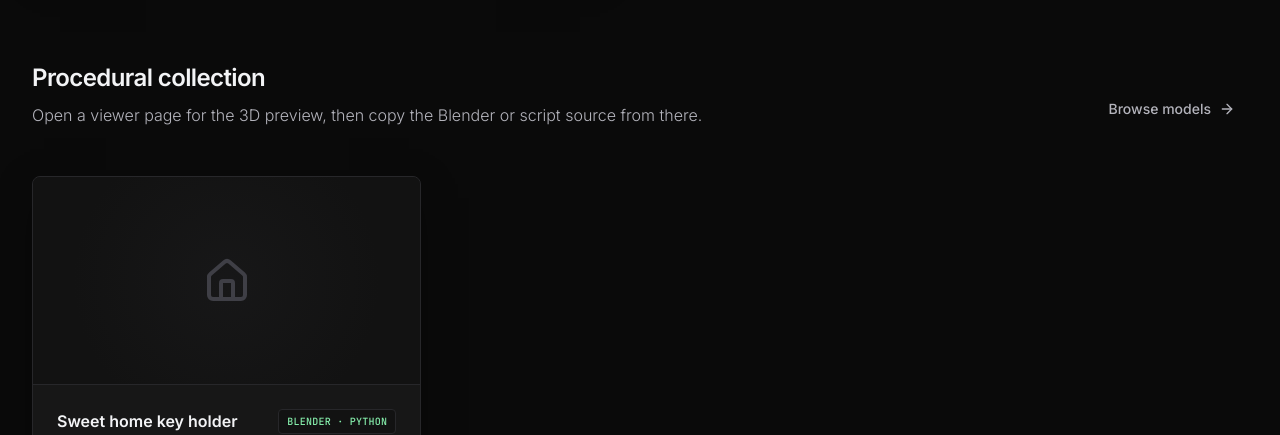
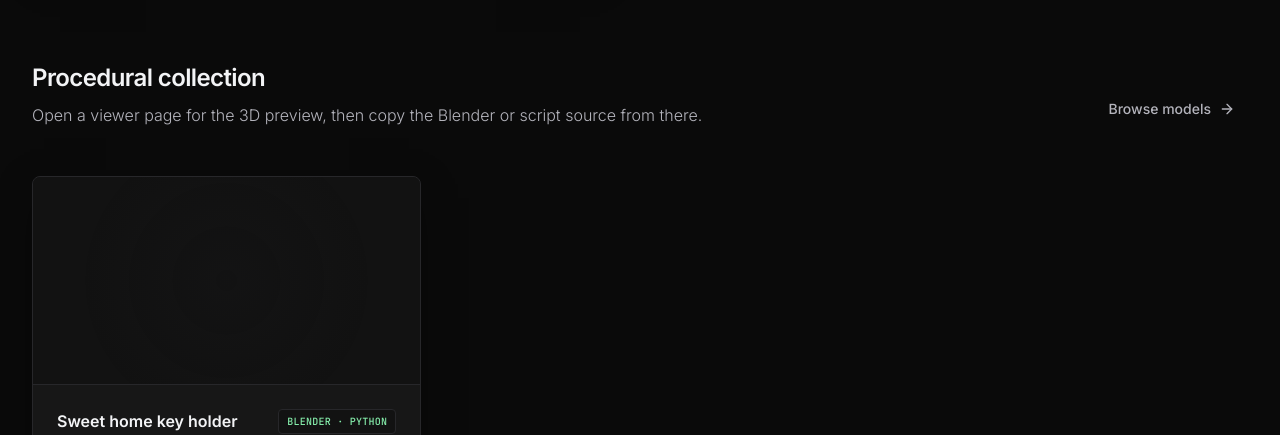
Before and after one commit to codefrydev/3DPrinter, a Next.js app: page / in a window 1280 px wide. Shown: the part 816-1251 px from the top of the page. Built offline with nearby package versions, Linux system fonts and the light colour scheme; no server answers.

Commit message:
nodels viewl in other place rather than false

```diff
--- a/components/CodePanel.tsx
+++ b/components/CodePanel.tsx
@@ -1,7 +1,7 @@
 "use client";
 
 import { useCallback, useState } from "react";
-import { Check, Copy, Mouse } from "lucide-react";
+import { Check, Copy } from "lucide-react";
 import type { ModelEntry } from "@/modelcode/registry";
 import { LazyModelViewer } from "@/components/LazyModelViewer";
 import { copyToClipboard } from "@/lib/copyToClipboard";
--- a/components/Gallery.tsx
+++ b/components/Gallery.tsx
@@ -1,21 +1,13 @@
 import Link from "next/link";
-import { ArrowRight, Box, Home } from "lucide-react";
+import { ArrowRight } from "lucide-react";
+import { GalleryCardPreview } from "@/components/GalleryCardPreview";
 import type { GalleryModel, ModelTagTone } from "@/modelcode/registry";
-import type { LucideIcon } from "lucide-react";
 
 const toneClass: Record<ModelTagTone, string> = {
   blue: "text-syntax-blue",
   green: "text-syntax-green",
   pink: "text-syntax-pink",
 };
-
-const iconById: Record<string, LucideIcon> = {
-  "home-key": Home,
-};
-
-function cardIcon(id: string): LucideIcon {
-  return iconById[id] ?? Box;
-}
 
 export type GalleryProps = {
   models: readonly GalleryModel[];
@@ -55,7 +47,6 @@ export function Gallery({ models }: GalleryProps) {
 
       <div className="grid grid-cols-1 gap-6 md:grid-cols-2 lg:grid-cols-3">
         {models.map((m) => {
-          const Icon = cardIcon(m.id);
           const tagClass = toneClass[m.tagTone];
           return (
             <Link
@@ -64,16 +55,19 @@ export function Gallery({ models }: GalleryProps) {
               aria-label={`${m.title}: open 3D viewer and copy code. ${m.description}`}
               className="group block overflow-hidden rounded-card border border-line-strong bg-surface shadow-card transition-[border-color,box-shadow,transform] duration-300 ease-out hover:-translate-y-0.5 hover:border-line-focus hover:shadow-card-hover motion-reduce:transition-none motion-reduce:hover:translate-y-0"
             >
-              <div className="relative flex h-52 items-center justify-center overflow-hidden border-b border-line-strong bg-elevated">
+              <div className="relative h-52 overflow-hidden border-b border-line-strong bg-elevated">
+                <GalleryCardPreview
+                  src={m.modelUrl}
+                  alt={`${m.title} — preview`}
+                />
                 <div
-                  className="absolute inset-0 opacity-50"
+                  className="pointer-events-none absolute inset-0 z-[1] opacity-30"
                   style={{
                     backgroundImage:
-                      "radial-gradient(circle at center, rgb(39 39 42 / 0.5), transparent 70%)",
+                      "radial-gradient(circle at center, rgb(24 24 27 / 0.6), transparent 65%)",
                   }}
                   aria-hidden
                 />
-                <Icon className="relative z-10 h-12 w-12 text-line-focus transition-colors duration-300 ease-out group-hover:text-secondary motion-reduce:transition-none" />
               </div>
               <div className="p-6">
                 <div className="mb-3 flex items-start justify-between gap-3">
--- /dev/null
+++ b/components/GalleryCardPreview.tsx
@@ -0,0 +1,22 @@
+"use client";
+
+import { LazyModelViewer } from "@/components/LazyModelViewer";
+
+export type GalleryCardPreviewProps = {
+  src: string;
+  alt: string;
+};
+
+export function GalleryCardPreview({ src, alt }: GalleryCardPreviewProps) {
+  return (
+    <div className="absolute inset-0">
+      <LazyModelViewer
+        src={src}
+        alt={alt}
+        className="h-full w-full"
+        interactive={false}
+        loading="lazy"
+      />
+    </div>
+  );
+}
--- a/components/LazyModelViewer.tsx
+++ b/components/LazyModelViewer.tsx
@@ -1,8 +1,9 @@
 "use client";
 
 import dynamic from "next/dynamic";
+import type { ModelViewerProps } from "./ModelViewer";
 
-export const LazyModelViewer = dynamic(() => import("./ModelViewer"), {
+export const LazyModelViewer = dynamic<ModelViewerProps>(() => import("./ModelViewer"), {
   ssr: false,
   loading: () => (
     <div
--- a/components/ModelViewer.tsx
+++ b/components/ModelViewer.tsx
@@ -6,18 +6,35 @@ export type ModelViewerProps = {
   src: string;
   alt: string;
   className?: string;
+  /** When false, no orbit controls; pointer events pass through (e.g. card links). */
+  interactive?: boolean;
+  /** Viewport-based loading for thumbnails. */
+  loading?: "auto" | "lazy";
 };
 
-export default function ModelViewer({ src, alt, className }: ModelViewerProps) {
+export default function ModelViewer({
+  src,
+  alt,
+  className,
+  interactive = true,
+  loading = "auto",
+}: ModelViewerProps) {
+  const passThrough = interactive === false;
   return (
     // Custom element from @google/model-viewer
     <model-viewer
       src={src}
       alt={alt}
-      camera-controls
+      loading={loading}
+      {...(interactive ? { "camera-controls": true as const } : {})}
+      {...(passThrough ? { "interaction-prompt": "none" as const } : {})}
       auto-rotate
       shadow-intensity="1"
-      className={className}
+      className={
+        passThrough
+          ? [className, "pointer-events-none select-none"].filter(Boolean).join(" ")
+          : className
+      }
     />
   );
 }
--- a/types/jsx-model-viewer.d.ts
+++ b/types/jsx-model-viewer.d.ts
@@ -7,9 +7,11 @@ declare module "react" {
         HTMLAttributes<HTMLElement> & {
           src?: string;
           alt?: string;
+          loading?: "auto" | "lazy";
           "camera-controls"?: boolean | string;
           "auto-rotate"?: boolean | string;
           "shadow-intensity"?: string;
+          "interaction-prompt"?: "auto" | "none" | string;
         },
         HTMLElement
       >;
```
